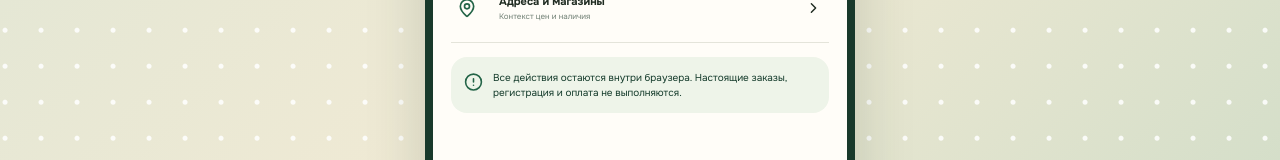
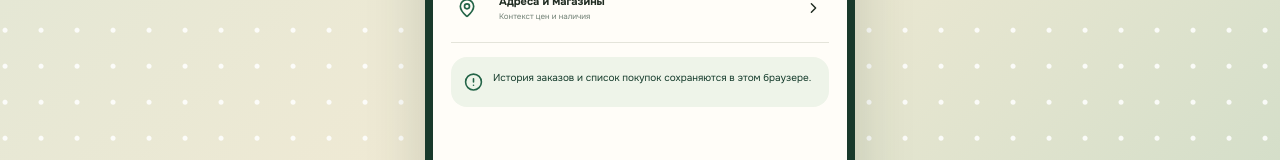
Before and after one commit to fqkd/agrocomplex-concept, a React (Vite) app: page / in a window 1280 px wide. Both pictures are taken after a click on the button 812 px from the left and 85 px from the top of the page. Shown: the part 481-641 px from the top of the page. Built offline with nearby package versions, Linux system fonts and the light colour scheme.

Commit message:
refine Agro product and loyalty copy

```diff
--- a/src/App.tsx
+++ b/src/App.tsx
@@ -279,7 +279,7 @@ function LocationScreen({ session, update }: { session: Session; update: (p: Par
           title={`Фирменные магазины · ${stores.length}`}
         />
       </>}
-      <div className="context-note"><PackageCheck /><p><b>Сначала контекст — потом каталог</b><br />Цены и наличие будут показаны для выбранного адреса или магазина.</p></div>
+      <div className="context-note"><PackageCheck /><p><b>Выберите адрес или магазин</b><br />Так мы покажем подходящий каталог и условия получения.</p></div>
     </div>
     <div className="sticky-action"><button className="button primary full" disabled={(mode === 'delivery' && address.trim().length < 6) || (mode === 'pickup' && (!selectedPoint || !storeValid))} onClick={() => { update({ fulfillment: mode, city: city === 'Все точки' ? (selectedPoint?.city ?? 'Выбранный магазин') : city, address: address.trim(), store: selectedPoint?.address ?? session.store, storeId: selectedPoint?.id ?? session.storeId }); go('catalog') }}>Показать доступный каталог</button></div>
   </div>
@@ -398,7 +398,7 @@ function CheckoutScreen({ session, update }: { session: Session; update: (p: Par
       })}</div>
       <label className="field-label">Способ оплаты</label>
       <div className="payment-choice"><button className={payment === 'card' ? 'selected' : ''} onClick={() => setPayment('card')}><CreditCard /><span><b>Банковская карта</b><small>•••• 2026</small></span><Check /></button><button className={payment === 'sbp' ? 'selected' : ''} onClick={() => setPayment('sbp')}><WalletCards /><span><b>СБП</b><small>Оплата по QR</small></span><Check /></button></div>
-      <button className="checkout-row" onClick={() => go('loyalty')}><span className="row-icon"><BadgePercent /></span><span><small>Программа лояльности</small><b>Начислить бонусы · условия требуют проверки</b></span><ChevronRight /></button>
+      <button className="checkout-row" onClick={() => go('loyalty')}><span className="row-icon"><BadgePercent /></span><span><small>Программа лояльности</small><b>Карта и правила начисления</b></span><ChevronRight /></button>
       <div className="receipt compact"><p><span>{Object.keys(session.cart).filter((id) => session.cart[id] > 0).length} товара · {units} единиц</span><b>{money(total)}</b></p><p><span>{session.fulfillment === 'delivery' ? 'Доставка' : 'Самовывоз'}</span><b>{deliveryCost ? money(deliveryCost) : '0 ₽'}</b></p><p className="total"><span>Итого</span><b>{money(total + deliveryCost)}</b></p></div>
     </div>
     <div className="sticky-action"><button className="button primary full" disabled={!valid} onClick={() => go('payment-error')}>Перейти к оплате · {money(total + deliveryCost)}</button></div>
@@ -478,7 +478,7 @@ function LoyaltyScreen() {
     <Header title="Моя карта" />
     <div className="loyalty-hero"><span className="loyalty-logo">А</span><small>Баланс карты</small><h1>1 240 <em>бонусов*</em></h1><div className="barcode"><i /><i /><i /><i /><i /><i /><i /><i /><i /></div><p>0000 2408 2026</p></div>
     <div className="content-pad"><div className="loyalty-actions"><button aria-pressed={ready} onClick={() => setReady(!ready)}><QrCode /><b>{ready ? 'Карта готова к показу' : 'Показать кассиру'}</b></button><button onClick={() => go('offers')}><BadgePercent /><b>Мои акции</b></button></div>
-      <div className="info-card"><Sparkles /><p><b>Условия из открытых правил</b><br />На официальном сайте указано: 10 баллов = 1 ₽, баллами можно оплатить до 30% чека. Перед реализацией правила и интеграции нужно подтвердить.</p></div>
+      <div className="info-card"><Sparkles /><p><b>Как использовать баллы</b><br />По опубликованным правилам 10 баллов = 1 ₽; баллами можно оплатить до 30% чека.</p></div>
       <div className="history-list"><h2>История операций</h2><p><span><b>Начисление</b><small>Регулярная корзина</small></span><strong>+48</strong></p><p><span><b>Списание</b><small>Фирменный магазин</small></span><strong>−120</strong></p></div>
       <p className="fine-print">* Баланс не связан с реальной программой и показан только как состояние интерфейса.</p>
     </div>
@@ -500,7 +500,7 @@ function ProfileScreen() {
       <button className="menu-row" onClick={() => go('shopping-list')}><ListChecks /><span><b>Списки покупок</b><small>Для онлайн-заказа и магазина</small></span><ChevronRight /></button>
       <button className="menu-row" onClick={() => go('loyalty')}><Barcode /><span><b>Карта лояльности</b><small>Баланс, QR и история</small></span><ChevronRight /></button>
       <button className="menu-row" onClick={() => go('location')}><MapPin /><span><b>Адреса и магазины</b><small>Контекст цен и наличия</small></span><ChevronRight /></button>
-      <div className="info-card"><CircleAlert /><p>Все действия остаются внутри браузера. Настоящие заказы, регистрация и оплата не выполняются.</p></div>
+      <div className="info-card"><CircleAlert /><p>История заказов и список покупок сохраняются в этом браузере.</p></div>
     </div></div>
 }
 
```
